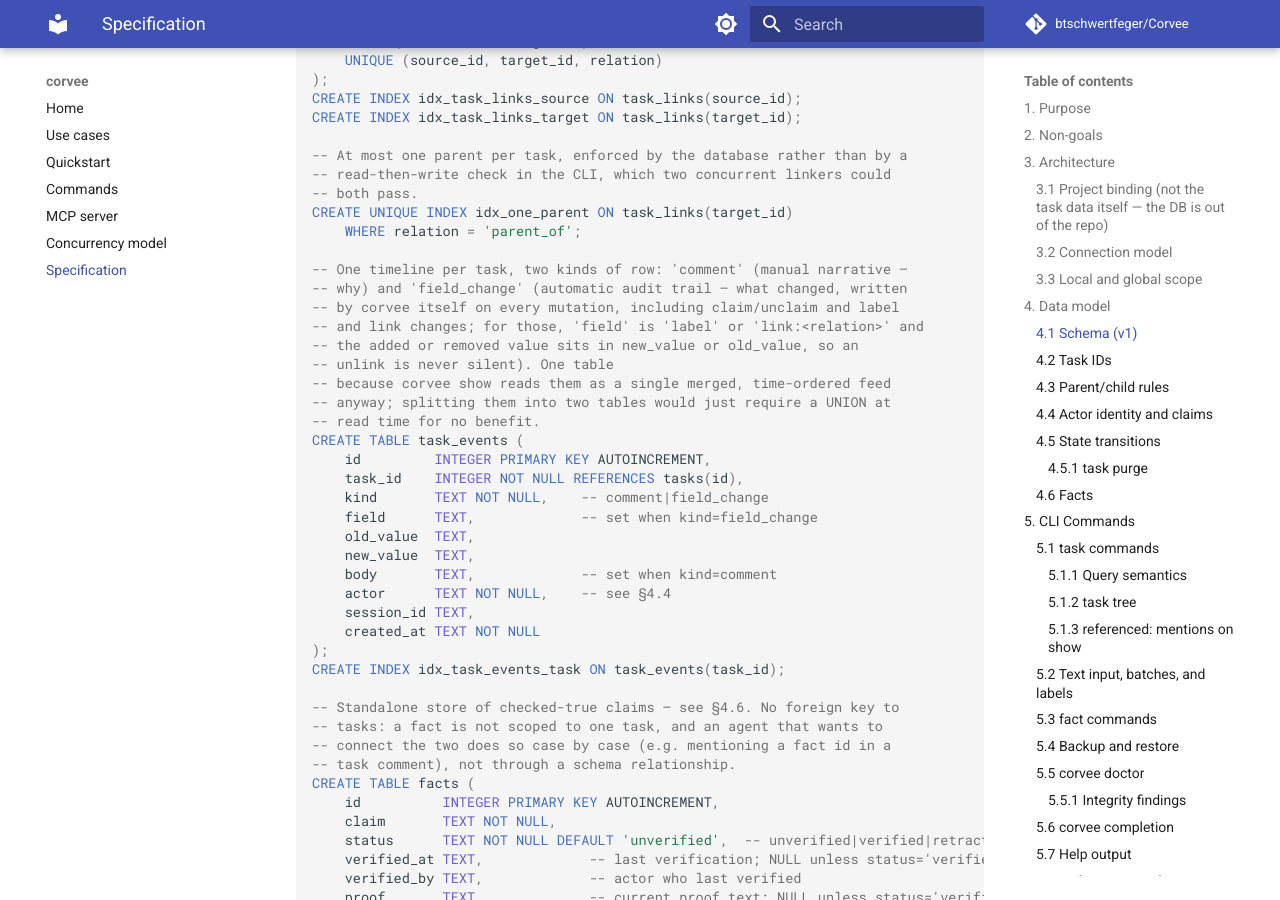
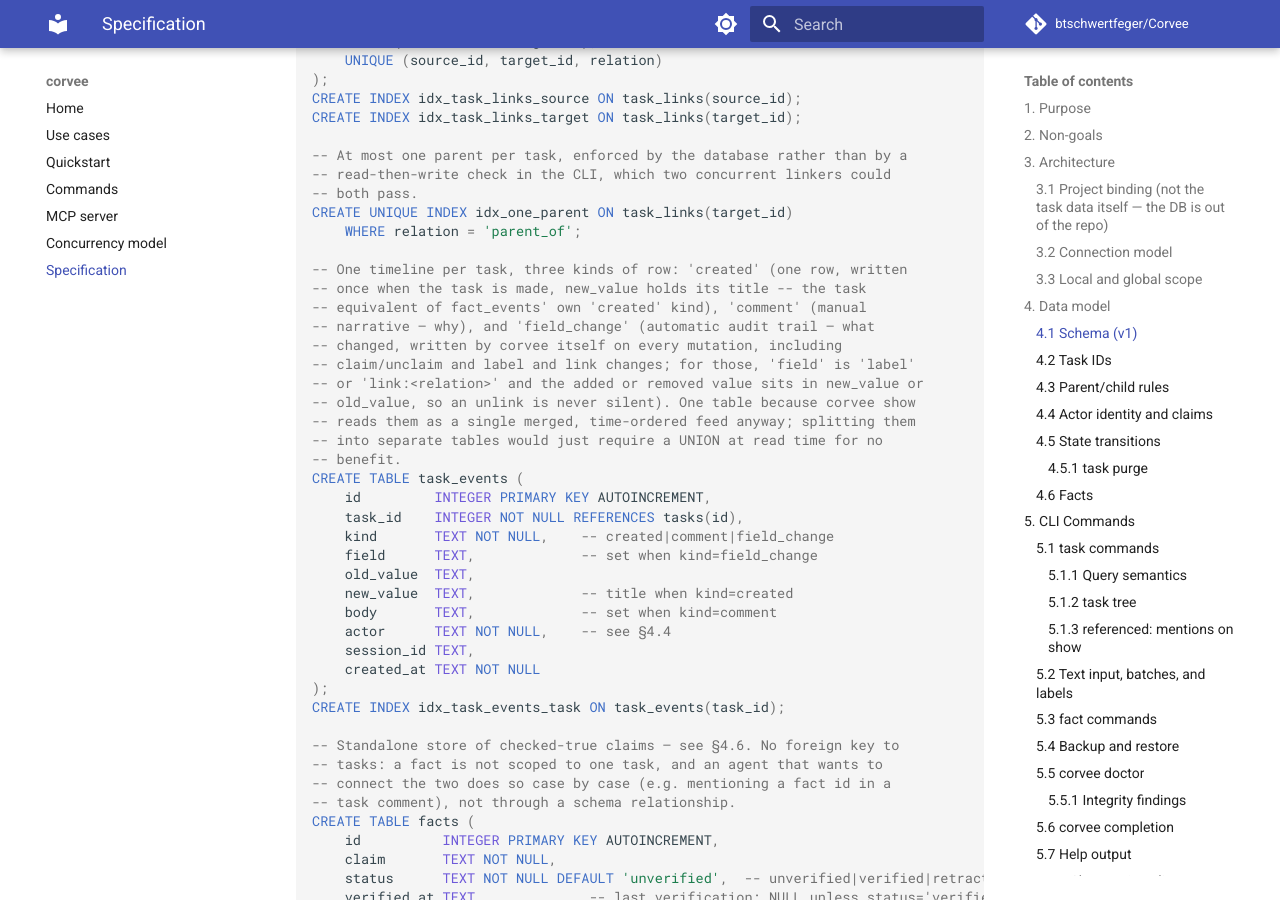
Before and after one commit to btschwertfeger/Corvee, an MkDocs documentation site: the page built from docs/spec.md, in a window 1280 px wide and 900 px high, scrolled down 5762 px. Built offline with MkDocs 1.6.1 and Material for MkDocs 9.7.7, drawn with Linux system fonts in a browser that asks for light colours; comment, search, counter and statistics services are not loaded.

Commit message:
Document the task_events created kind in the spec (#38)

```diff
--- a/docs/spec.md
+++ b/docs/spec.md
@@ -285,22 +285,24 @@ CREATE INDEX idx_task_links_target ON task_links(target_id);
 CREATE UNIQUE INDEX idx_one_parent ON task_links(target_id)
     WHERE relation = 'parent_of';
 
--- One timeline per task, two kinds of row: 'comment' (manual narrative —
--- why) and 'field_change' (automatic audit trail — what changed, written
--- by corvee itself on every mutation, including claim/unclaim and label
--- and link changes; for those, 'field' is 'label' or 'link:<relation>' and
--- the added or removed value sits in new_value or old_value, so an
--- unlink is never silent). One table
--- because corvee show reads them as a single merged, time-ordered feed
--- anyway; splitting them into two tables would just require a UNION at
--- read time for no benefit.
+-- One timeline per task, three kinds of row: 'created' (one row, written
+-- once when the task is made, new_value holds its title -- the task
+-- equivalent of fact_events' own 'created' kind), 'comment' (manual
+-- narrative — why), and 'field_change' (automatic audit trail — what
+-- changed, written by corvee itself on every mutation, including
+-- claim/unclaim and label and link changes; for those, 'field' is 'label'
+-- or 'link:<relation>' and the added or removed value sits in new_value or
+-- old_value, so an unlink is never silent). One table because corvee show
+-- reads them as a single merged, time-ordered feed anyway; splitting them
+-- into separate tables would just require a UNION at read time for no
+-- benefit.
 CREATE TABLE task_events (
     id         INTEGER PRIMARY KEY AUTOINCREMENT,
     task_id    INTEGER NOT NULL REFERENCES tasks(id),
-    kind       TEXT NOT NULL,    -- comment|field_change
+    kind       TEXT NOT NULL,    -- created|comment|field_change
     field      TEXT,             -- set when kind=field_change
     old_value  TEXT,
-    new_value  TEXT,
+    new_value  TEXT,             -- title when kind=created
     body       TEXT,             -- set when kind=comment
     actor      TEXT NOT NULL,    -- see §4.4
     session_id TEXT,
```
